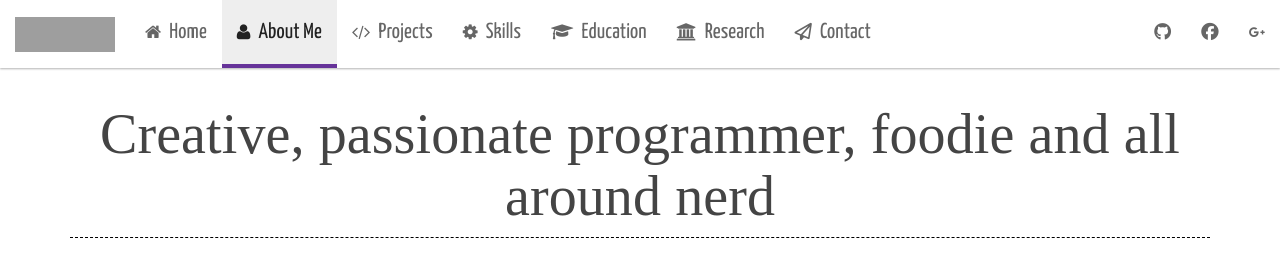
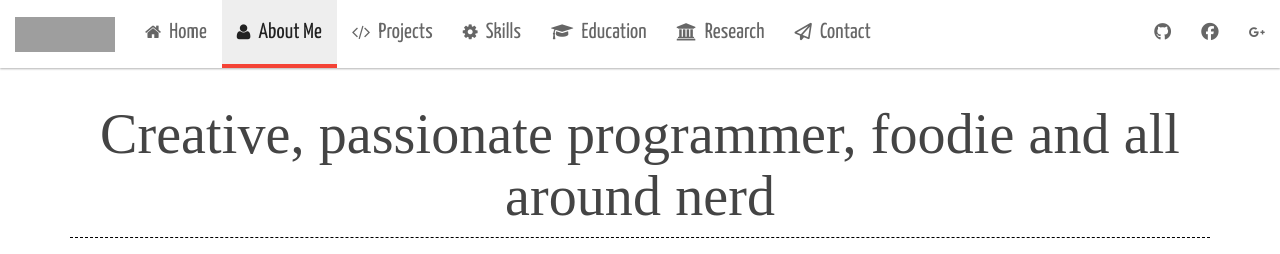
Before and after one commit to manashmandal/manash.me, a Jekyll site: the page built from about.html, in a window 1280 px wide. Shown: the top 254 px of the page. Built offline with Jekyll 4.4.1, drawn with Linux system fonts in a browser that asks for light colours; nearby versions of some CDN libraries; some web fonts are replaced; grey boxes are pictures that could not be loaded.

Commit message:
fixed navigation

```diff
--- a/_layouts/page_header.html
+++ b/_layouts/page_header.html
@@ -25,8 +25,8 @@
             <!-- Collect the nav links, forms, and other content for toggling -->
             <div class="collapse navbar-collapse" id="bs-example-navbar-collapse-1">
                 <ul class="nav navbar-nav navbar-left">
-                    <li {% if page.url == "/" %}class="active"{% endif %}><a href="/"><i class="fa fa-home fa-lg"><span id="navigation-item">Home</span> </i> </a> </li>
-                    <li {% if page.url == "/aboutme" %}class="active active-home"{% endif %}><a href="aboutme.html"><i class="fa fa-user fa-lg"><span id="navigation-item">About Me</span> </i> </a> </li>
+                    <li {% if page.url == "/" %}class="active active-home"{% endif %}><a href="index.html"><i class="fa fa-home fa-lg"><span id="navigation-item">Home</span> </i> </a> </li>
+                    <li {% if page.url == "/aboutme" %}class="active active-aboutme"{% endif %}><a href="aboutme.html"><i class="fa fa-user fa-lg"><span id="navigation-item">About Me</span> </i> </a> </li>
                     <li {% if page.url == "/projects" %}class="active active-projects"{% endif %}><a href="projects.html"><i class="fa fa-code fa-lg"><span id="navigation-item">Projects</span> </i> </a> </li>
                     <li {% if page.url == "/skills" %}class="active active-skills"{% endif %}><a href="skills.html"><i class="fa fa-cog fa-lg"><span id="navigation-item">Skills</span> </i> </a> </li>
                     <li {% if page.url == "/education" %}class="active active-education"{% endif %}><a href="education.html"><i class="fa fa-graduation-cap fa-lg"><span id="navigation-item">Education</span> </i> </a> </li>
--- a/css/me.css
+++ b/css/me.css
@@ -81,7 +81,7 @@ font-family: 'Yanone Kaffeesatz', sans-serif;
 }
 
 .active {
-    border-bottom: 4px solid rebeccapurple;
+    /*border-bottom: 4px solid rebeccapurple;*/
 }
 
 .jumbotron{
@@ -114,3 +114,31 @@ About Me page
     font-family: "Fauna One", serif;
     color: #000;
 }
+
+.active-aboutme {
+    border-bottom: solid 4px #F44336;
+}
+
+.active-projects{
+    border-bottom: solid 4px #4CAF50;
+}
+
+.active-home{
+    border-bottom: solid 4px #3F51B5;
+}
+
+.active-skills {
+    border-bottom: solid 4px #009688;
+}
+
+.active-research{
+    border-bottom: solid 4px #607D8B;
+}
+
+.active-education{
+    border-bottom: solid 4px #795548;
+}
+
+.active-contact{
+    border-bottom: solid 4px #AEEA00;
+}
--- a/index.html
+++ b/index.html
@@ -1,5 +1,6 @@
 ---
-layout: home
+layout: page_header
+permalink:
 ---
 
 <div class="jumbotron text-center">
```
